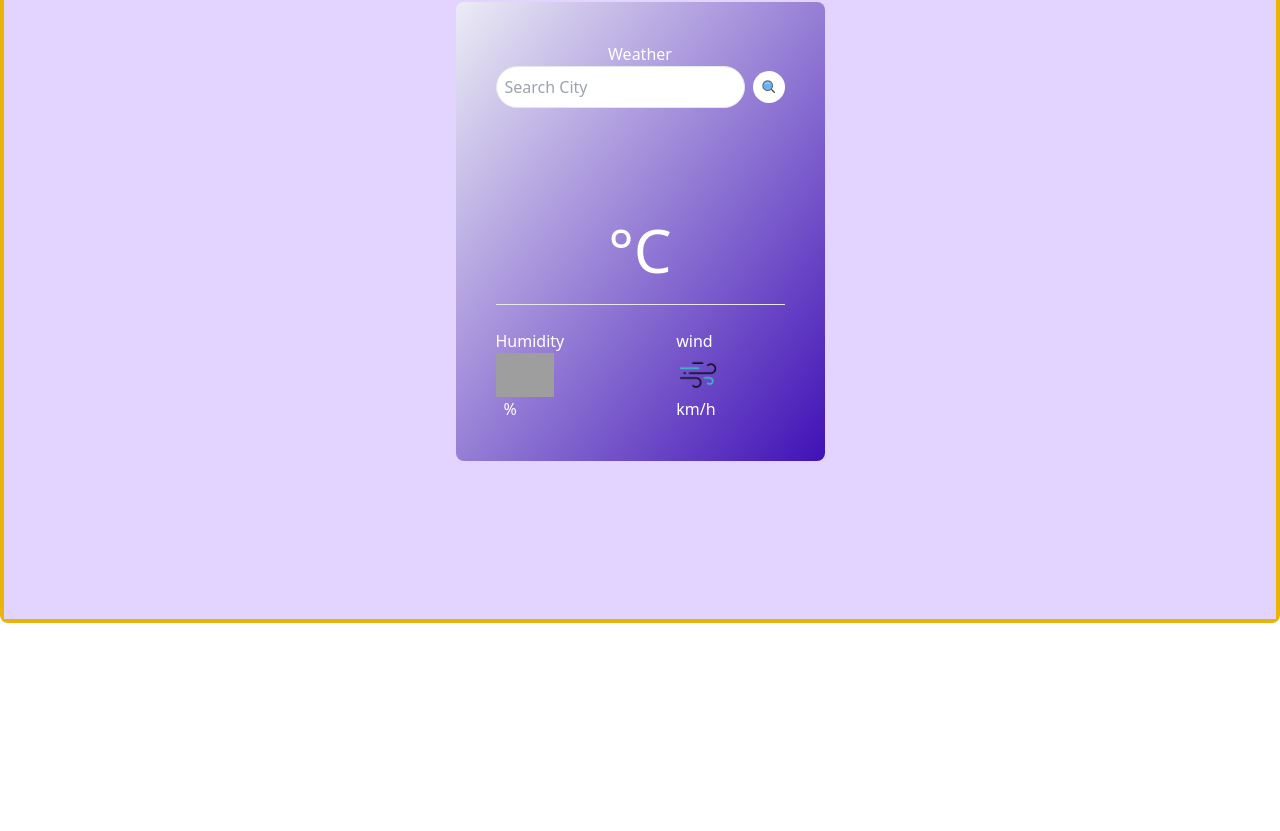
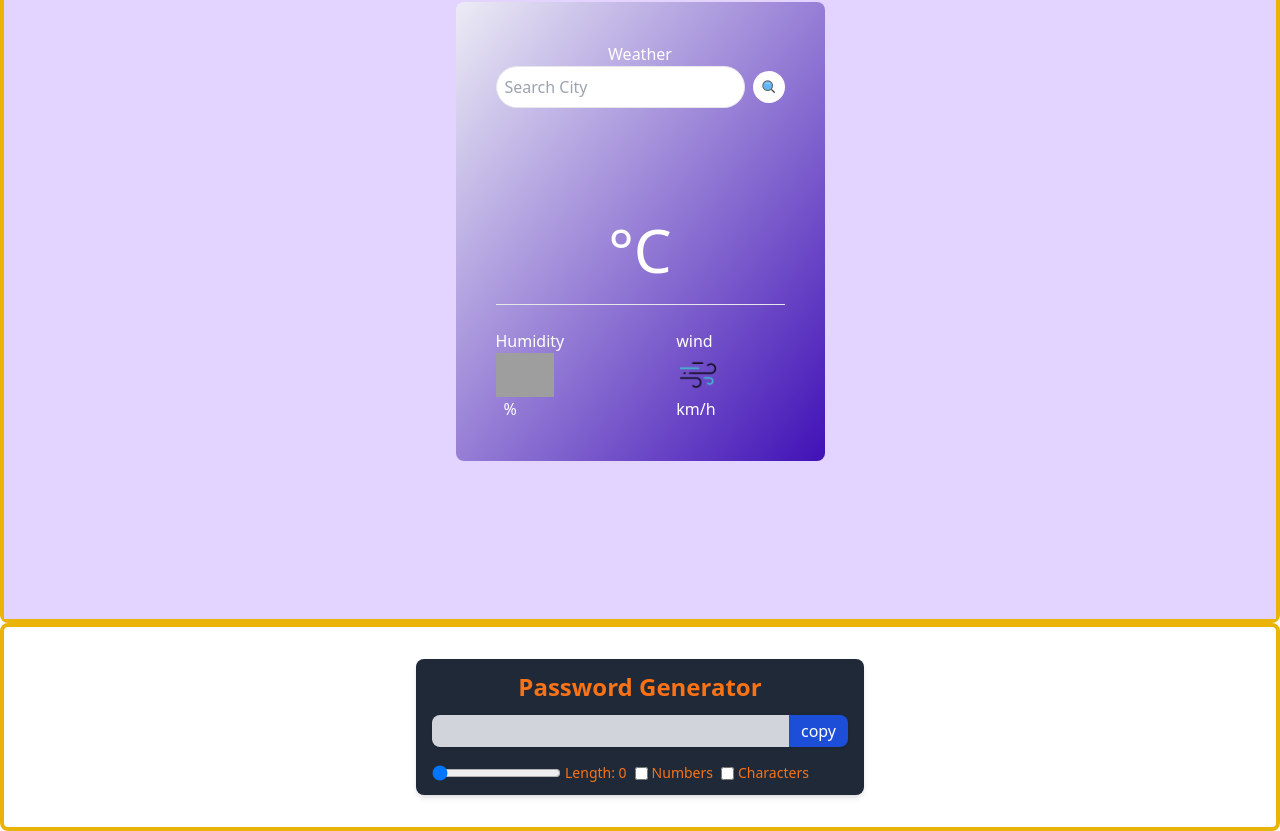
Before and after one commit to joydipdewasi/Use-Full-Tools, a React (Vite) app: page / in a window 1280 px wide. Shown: the part 2049-2880 px from the top of the page. Before the commit the page ends 2672 px from the top, so only its background shows below. Built offline with nearby package versions, Linux system fonts and the light colour scheme; no server answers; grey boxes are pictures that could not be loaded.

Commit message:
posswordCreator file add

```diff
--- a/src/App.jsx
+++ b/src/App.jsx
@@ -3,6 +3,7 @@ import Navber from './components/Navber/Navber';
 import TextEditor from './components/TextEditor/TextEditor';
 import TodoList from './components/TodoList/TodoList';
 import Weather from './components/Weather/Weather';
+import PasswordCreator from './components/PasswordCreator/PasswordCreator';
 
 function App() {
   const [count, setCount] = useState(0);
@@ -28,6 +29,9 @@ function App() {
         <div className="bg-red border-4 border-yellow-500 rounded-lg">
           <Weather />
         </div>
+        <div className="bg-red border-4 border-yellow-500 rounded-lg">
+          <PasswordCreator />
+        </div>
       </div>
     </>
   );
--- a/src/components/Navber/Navber.jsx
+++ b/src/components/Navber/Navber.jsx
@@ -33,12 +33,12 @@ const Navbar = () => {
         </div>
         <ul className="mt-20">
           <li>
-            <a href="/TextEditor" className="block px-12 py-3 hover:bg-gray-700  transition-transform duration-300 hover:translate-x-5 hover:text-white hover:text-xl  hover:font-bold">
+            <a href="/TodoList" className="block px-12 py-3 hover:bg-gray-700  transition-transform duration-300 hover:translate-x-5 hover:text-white hover:text-xl  hover:font-bold">
               Text Editor
             </a>
           </li>
           <li>
-            <a href="/TodoList" className="block px-12 py-3 hover:bg-gray-700 cursor-pointer transition-transform duration-300 hover:translate-x-5 hover:text-white hover:text-xl  hover:font-bold ">
+            <a href="#" className="block px-12 py-3 hover:bg-gray-700 cursor-pointer transition-transform duration-300 hover:translate-x-5 hover:text-white hover:text-xl  hover:font-bold ">
               To Do List
             </a>
           </li>
--- /dev/null
+++ b/src/components/PasswordCreator/PasswordCreator.jsx
@@ -0,0 +1,107 @@
+import { useState, useCallback, useEffect, useRef } from 'react';
+
+const PasswordCreator = () => {
+  const [length, setLength] = useState(0);
+  const [numberAllowed, setNumberAllowed] = useState(false);
+  const [charAllowed, setCharAllowed] = useState(false);
+  const [Password, setPassword] = useState('');
+
+  // ----useRef use for copy button ------
+  const passwordRef = useRef(null);
+
+  //   -----passwordgenerator function-----
+
+  const passwordgenerator = useCallback(() => {
+    let pass = '';
+    let str = 'ABCDEFGHIJKLMNOPQRSTUVWXYZabcdefghijklmnopqrstuvwxyz';
+    if (numberAllowed) str += '0123456789';
+    if (charAllowed) str += '!@#$%^&*()_+';
+    for (let i = 1; i <= length; i++) {
+      let char = Math.floor(Math.random() * str.length + 1); // random number generator formula
+      pass += str.charAt(char); //+ add na korla akta aliment ascha taii + add kora hoacha
+    }
+    setPassword(pass);
+  }, [length, numberAllowed, charAllowed, setPassword]); //setPassword ar jaigai password dila infinite loop chola asba tai setpassword use kora hoacha
+
+  //   -----code Run---
+
+  useEffect(() => {
+    passwordgenerator();
+  }, [length, numberAllowed, charAllowed, passwordgenerator]);
+
+  //   -----copyPasswordToClipboard function-----
+
+  const copyPasswordToClipboard = useCallback(() => {
+    passwordRef.current?.select(); // ?. use korla error asba na jodi passwordRef.current na thaka tahola error asba . copy portion hilite hoii jaii
+    passwordRef.current?.setSelectionRange(0, 100); // 0 theke 100 porjonto select korba
+    window.navigator.clipboard.writeText(Password); // window word ta Next.js a use kora jaii naa sudu matra React.js a use kora jaii
+    alert('Password Copied');
+  }, [Password]);
+
+  return (
+    <>
+      <div className="  w-full max-w-md mx-auto shadow-md rounded-lg px-4  py-3 my-8 text-orange-500  bg-gray-800 ">
+        <h1 className="text-2xl text-center cursor-pointer font-bold  hover:shadow-lg hover:scale-105 transition duration-200 ease-in-out">
+          Password Generator
+        </h1>
+        <div className="flex shadow rounded-lg overflow-hidden mb-4 my-3">
+          <input
+            type="text"
+            value={Password}
+            className="w-full px-3 py-1  text-orange-600  bg-gray-300"
+            plasholder="Password"
+            readOnly
+            rsf={passwordRef}
+          />
+          <button
+            onClick={copyPasswordToClipboard}
+            className="outline-none bg-blue-700 text-white px-3 py-0.5 shrink-0 hover:bg-blue-500 hover:shadow-lg hover:scale-105 transition duration-200 ease-in-out"
+          >
+            copy
+          </button>
+        </div>
+        <div className="flex text-sm gap-x-2">
+          <div className="flex item-center gap-x-1">
+            <input
+              type="range"
+              min={6}
+              max={100}
+              value={length}
+              className="cursor-pointer"
+              onChange={(e) => {
+                setLength(e.target.value);
+              }}
+            />
+            <label>Length: {length}</label>
+          </div>
+          {/* numberAllowed */}
+          <div className="flex items-center gap-x-1">
+            <input
+              type="checkbox"
+              defaultChecked={numberAllowed}
+              id="numberInput"
+              onChange={() => {
+                setNumberAllowed((prev) => !prev);
+              }}
+            />
+            <label htmlFor="numberInput">Numbers</label>
+          </div>
+          {/* charAllowed */}
+          <div className="flex items-center gap-x-1">
+            <input
+              type="checkbox"
+              defaultChecked={charAllowed}
+              id="CharacterInput"
+              onChange={() => {
+                setCharAllowed((prev) => !prev);
+              }}
+            />
+            <label htmlFor="characterInput">Characters</label>
+          </div>
+        </div>
+      </div>
+    </>
+  );
+};
+
+export default PasswordCreator;
```
